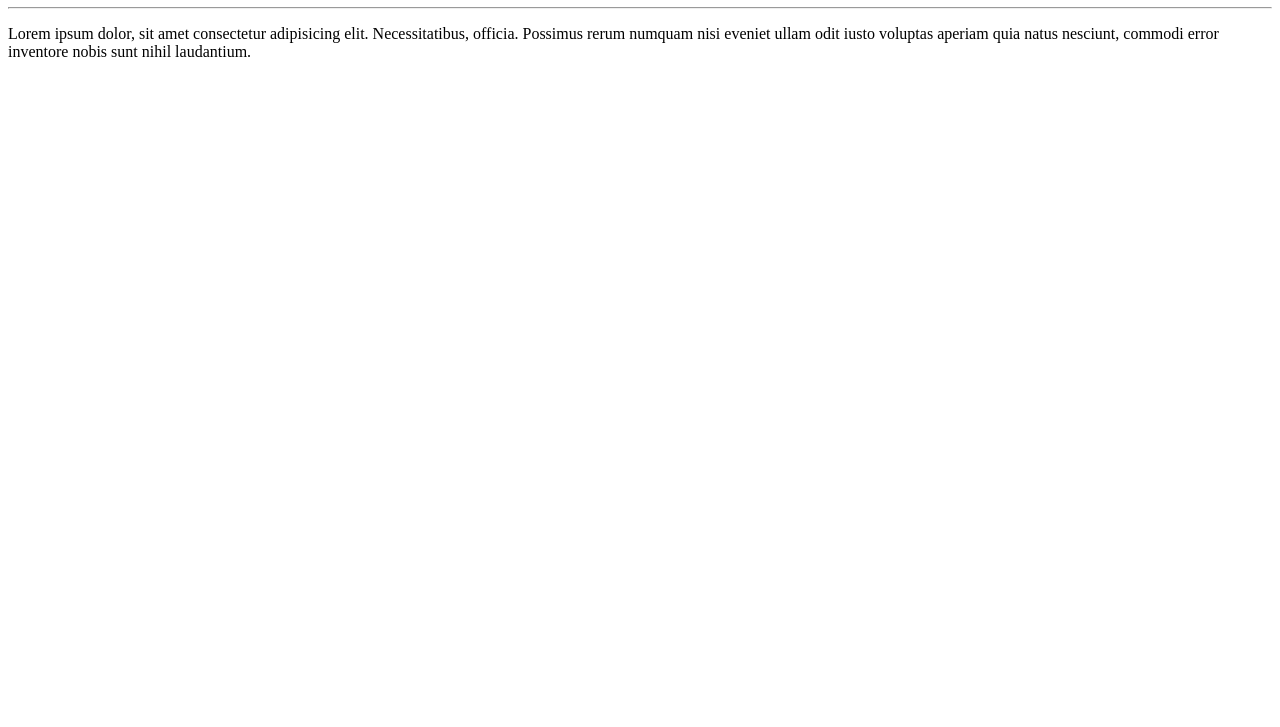
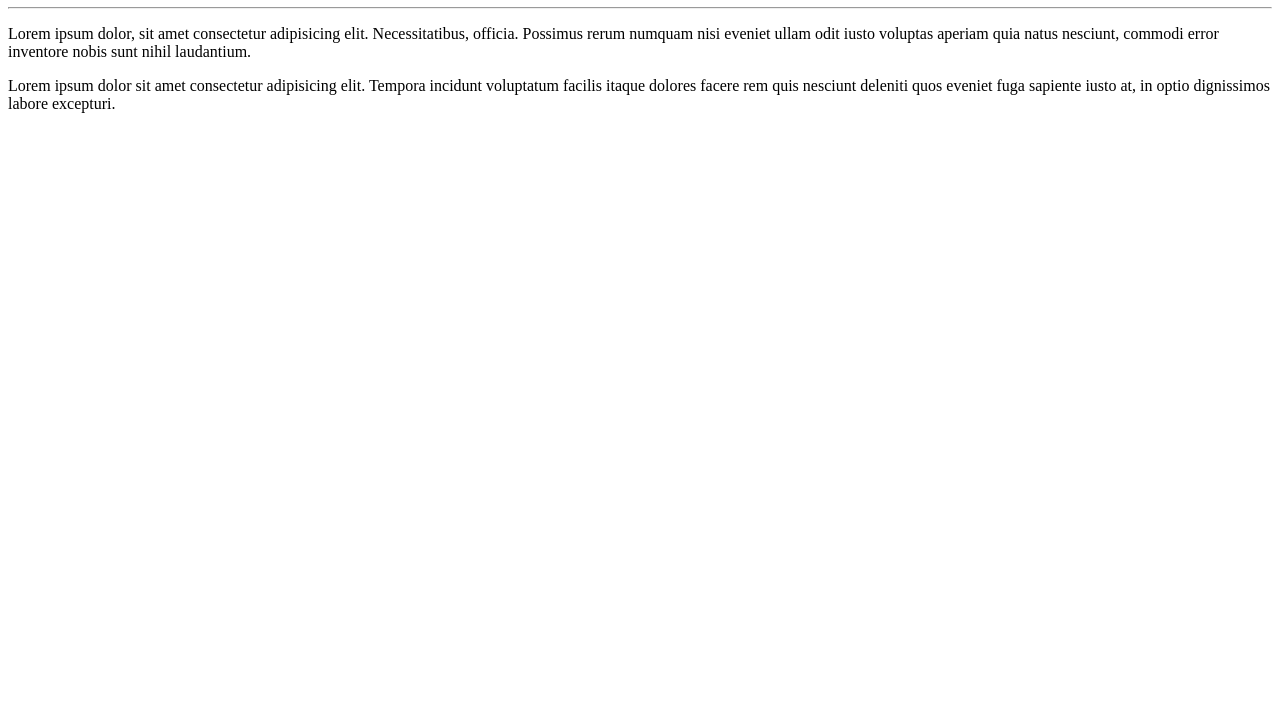
Before and after one commit to carloschal/Ola-mundo, a plain HTML site: page site-exemplo/index.html in a window 1280 px wide. Shown: the part 73-800 px from the top of the page. Drawn offline with Linux system fonts and the light colour scheme.

Commit message:
Adicionei paragrafo.

```diff
--- a/site-exemplo/index.html
+++ b/site-exemplo/index.html
@@ -9,5 +9,6 @@
         <h1>Olá, Mundo!</h1>
         <hr>
         <p>Lorem ipsum dolor, sit amet consectetur adipisicing elit. Necessitatibus, officia. Possimus rerum numquam nisi eveniet ullam odit iusto voluptas aperiam quia natus nesciunt, commodi error inventore nobis sunt nihil laudantium.</p>
+        <p>Lorem ipsum dolor sit amet consectetur adipisicing elit. Tempora incidunt voluptatum facilis itaque dolores facere rem quis nesciunt deleniti quos eveniet fuga sapiente iusto at, in optio dignissimos labore excepturi.</p>
     </body>
 </html>
```
